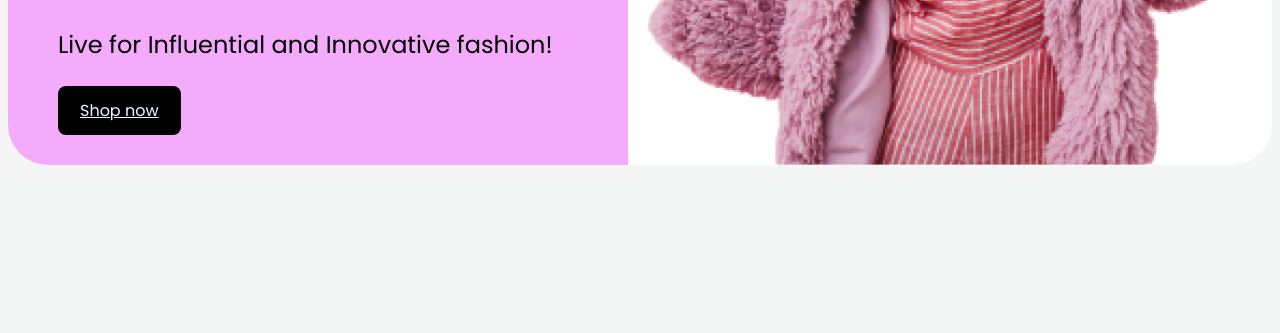
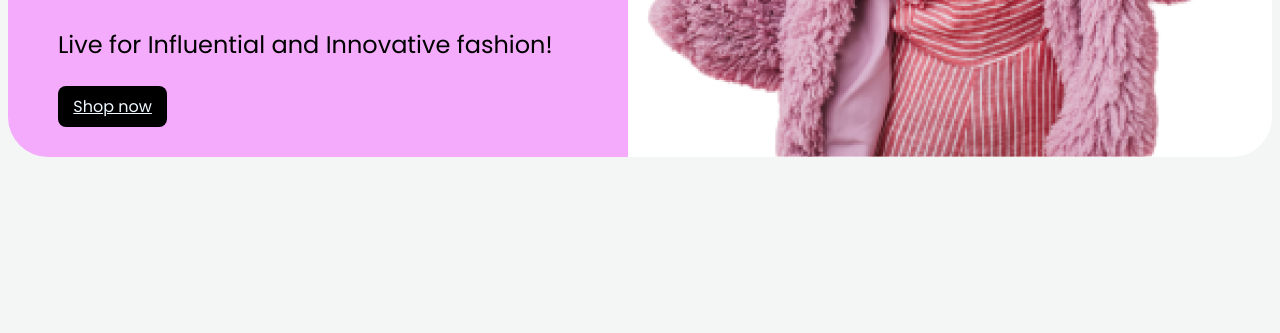
Before and after one commit to ead-codigo-2023/ejercicio-2-asignar-estilos-con-css-JuanPMoscoso, a plain HTML site: page index.html in a window 1280 px wide. Shown: the part 467-800 px from the top of the page. Drawn offline with Linux system fonts and the light colour scheme.

Commit message:
Update style.css

```diff
--- a/assets/css/style.css
+++ b/assets/css/style.css
@@ -18,7 +18,7 @@ p {;
 }
 a {;
     display: inline-flex;
-padding: 12px 22px;
+padding: 1% 2%;
 gap: 10px;
 background-color: black;
 color: aliceblue;
```
